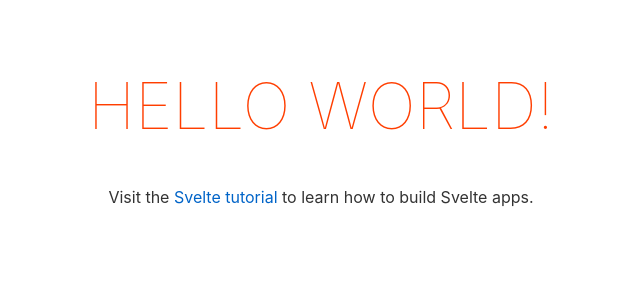
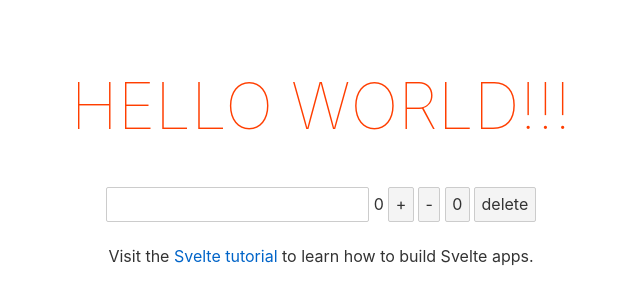
Before and after one commit to AjisaiHachimitsu/counter_by_svelte, a Svelte app: page / in a window 1280 px wide. Shown: the top 304 px of the page, without its empty margins (319-959 px from the left). Built offline with nearby package versions, Linux system fonts and the light colour scheme.

Commit message:
counter表示 操作

```diff
--- a/src/App.svelte
+++ b/src/App.svelte
@@ -1,9 +1,11 @@
 <script lang="ts">
 	export let name: string;
+  import Counter from "./Counter.svelte";
 </script>
 
 <main>
 	<h1>Hello {name}!</h1>
+  <Counter />
 	<p>Visit the <a href="https://svelte.dev/tutorial">Svelte tutorial</a> to learn how to build Svelte apps.</p>
 </main>
 
--- /dev/null
+++ b/src/Counter.svelte
@@ -0,0 +1,17 @@
+<script lang='ts'>
+  import Counter1 from "./counter";
+  import { counterItems } from "./store";
+  export let title="";
+  $counterItems=[...$counterItems,new Counter1(title)]
+</script>
+
+<div>
+  {#each $counterItems as counter,index}
+    <input type="text" bind:value={counter.title}>
+    <span>{counter.Count}</span>
+    <button on:click={()=>{counter.IncreaseCount();counter=counter;}}>+</button>
+    <button on:click={()=>{counter.DecreaseCount();counter=counter;}}>-</button>
+    <button on:click={()=>{counter.ResetCount();counter=counter;}}>0</button>
+    <button on:click={()=>{$counterItems.splice(index,1);}}>delete</button>
+  {/each}
+</div>
--- /dev/null
+++ b/src/counter.ts
@@ -0,0 +1,35 @@
+export default class Counter1{
+  title:string;
+  private count:number=0;
+  get Count (){return this.count;}
+  constructor(title :string="")
+  {
+    this.title=title;
+  }
+
+  IncreaseCount()
+  {
+    this.count++;
+  }
+  DecreaseCount()
+  {
+    if(this.count>=1)
+    {
+      this.count--;
+    }
+  }
+  ResetCount()
+  {
+    this.count=0;
+  }
+
+  static Sum(counters:Readonly<Counter1>[])
+  {
+    let sum=0;
+    for(let i=0;i<counters.length;i++)
+    {
+      sum+=counters[i].Count;
+    }
+    return sum;
+  }
+}
--- a/src/main.ts
+++ b/src/main.ts
@@ -3,7 +3,7 @@ import App from './App.svelte';
 const app = new App({
 	target: document.body,
 	props: {
-		name: 'world'
+		name: 'world!!'
 	}
 });
 
--- /dev/null
+++ b/src/store.ts
@@ -0,0 +1,3 @@
+import { Writable, writable } from "svelte/store";
+import Counter1 from "./counter";
+export const counterItems:Writable<Counter1[]>=writable([]);
```
